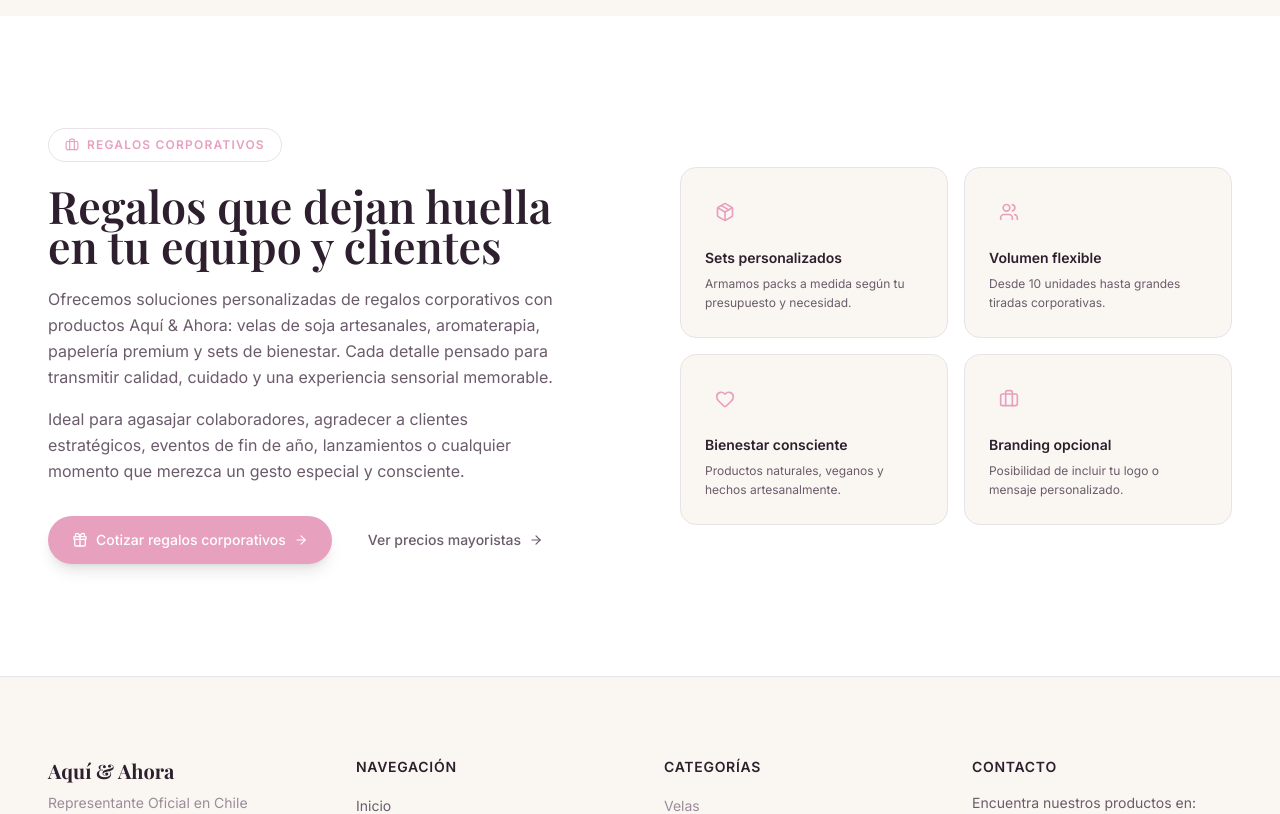
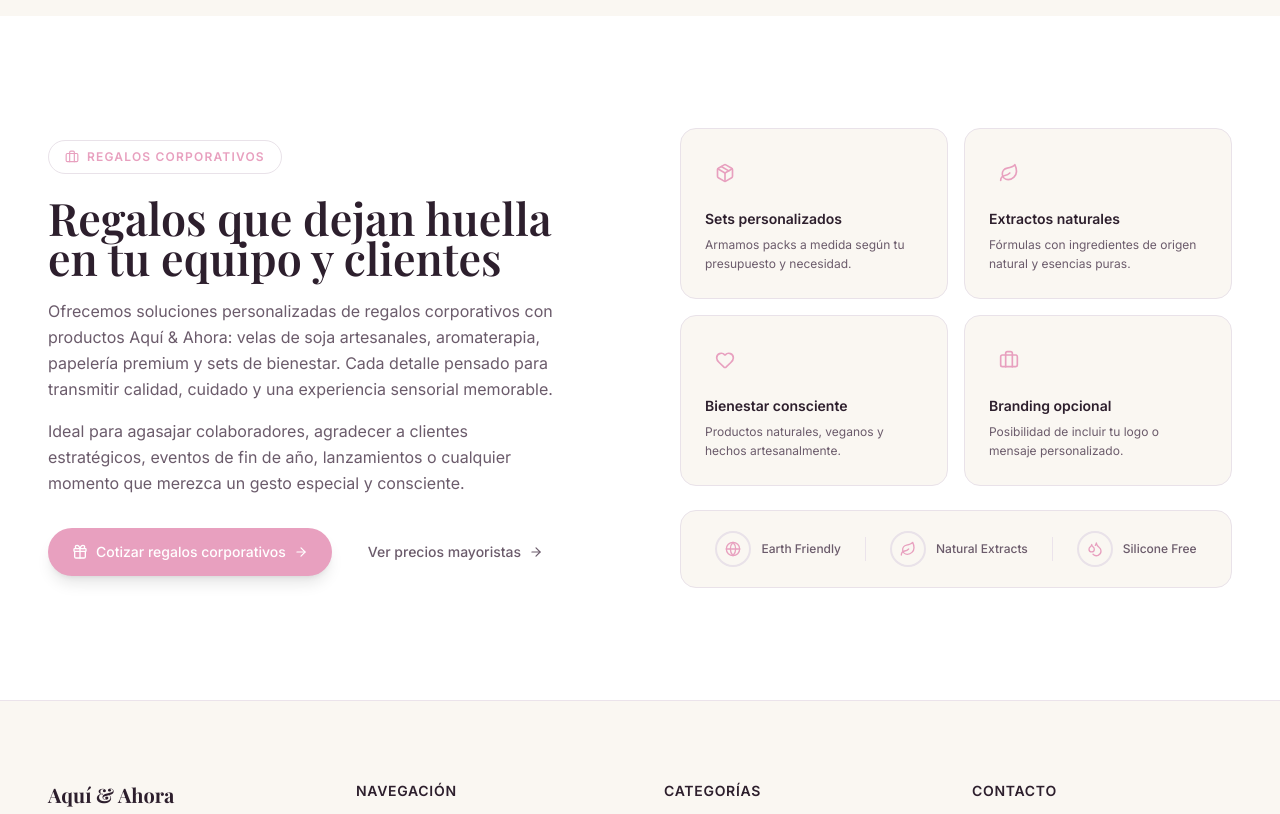
Before and after one commit to ccarrascosamur-cpu/aquiyahora, a React (Vite) app: page / in a window 1280 px wide. Shown: the part 4000-4814 px from the top of the page. Built offline with nearby package versions, Linux system fonts and the light colour scheme.

Commit message:
feat: replace 'Volumen flexible' with 'Extractos naturales' and add brand value badges
- Changed 'Volumen flexible' card to 'Extractos naturales'
- Added Earth Friendly, Natural Extracts, Silicone Free badges
- Badges displayed as circular icons with labels below feature cards

```diff
--- a/src/components/CorporateGifts.tsx
+++ b/src/components/CorporateGifts.tsx
@@ -1,6 +1,6 @@
 import { useRef } from 'react';
 import { motion } from 'framer-motion';
-import { Gift, Briefcase, ArrowRight, Users, Heart, Package } from 'lucide-react';
+import { Gift, Briefcase, ArrowRight, Heart, Package, Leaf, Droplets, Globe } from 'lucide-react';
 import { useInView } from '@/hooks/useInView';
 
 export function CorporateGifts() {
@@ -84,9 +84,9 @@
                 desc: 'Armamos packs a medida según tu presupuesto y necesidad.',
               },
               {
-                icon: Users,
-                title: 'Volumen flexible',
-                desc: 'Desde 10 unidades hasta grandes tiradas corporativas.',
+                icon: Leaf,
+                title: 'Extractos naturales',
+                desc: 'Fórmulas con ingredientes de origen natural y esencias puras.',
               },
               {
                 icon: Heart,
@@ -117,6 +117,37 @@
                 </p>
               </motion.div>
             ))}
+
+            {/* Brand values badges */}
+            <motion.div
+              initial={{ opacity: 0, y: 20 }}
+              animate={isInView ? { opacity: 1, y: 0 } : {}}
+              transition={{ duration: 0.5, delay: 0.7 }}
+              className="sm:col-span-2 mt-2"
+            >
+              <div className="flex flex-wrap items-center justify-center gap-6 p-5 rounded-card bg-cream border border-border-custom/60">
+                <div className="flex items-center gap-2.5">
+                  <div className="w-9 h-9 rounded-full border-2 border-accent-rose/40 flex items-center justify-center">
+                    <Globe size={16} className="text-accent-rose" />
+                  </div>
+                  <span className="font-body text-xs font-medium text-text-secondary">Earth Friendly</span>
+                </div>
+                <div className="w-px h-6 bg-border-custom hidden sm:block" />
+                <div className="flex items-center gap-2.5">
+                  <div className="w-9 h-9 rounded-full border-2 border-accent-rose/40 flex items-center justify-center">
+                    <Leaf size={16} className="text-accent-rose" />
+                  </div>
+                  <span className="font-body text-xs font-medium text-text-secondary">Natural Extracts</span>
+                </div>
+                <div className="w-px h-6 bg-border-custom hidden sm:block" />
+                <div className="flex items-center gap-2.5">
+                  <div className="w-9 h-9 rounded-full border-2 border-accent-rose/40 flex items-center justify-center">
+                    <Droplets size={16} className="text-accent-rose" />
+                  </div>
+                  <span className="font-body text-xs font-medium text-text-secondary">Silicone Free</span>
+                </div>
+              </div>
+            </motion.div>
           </motion.div>
         </div>
       </div>
```
